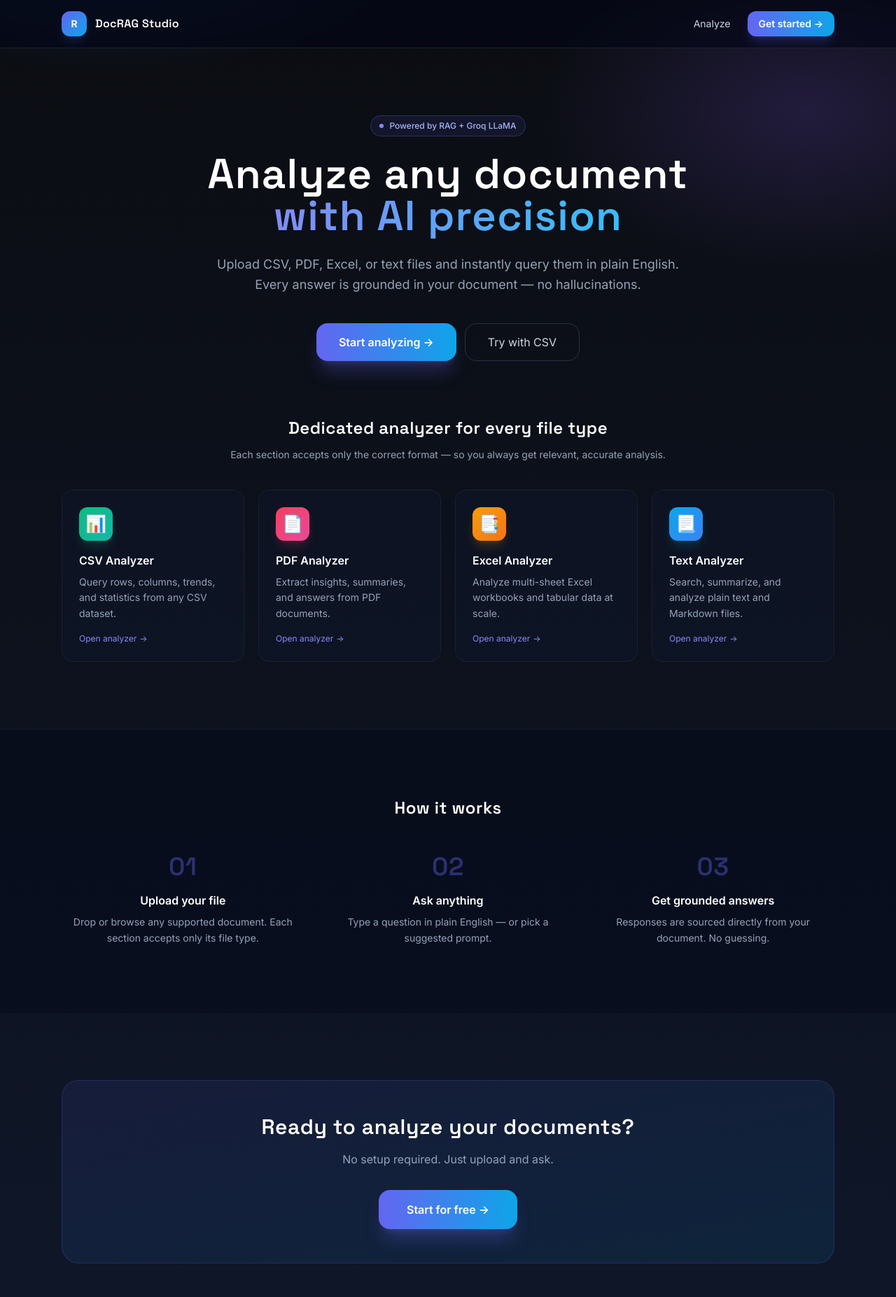
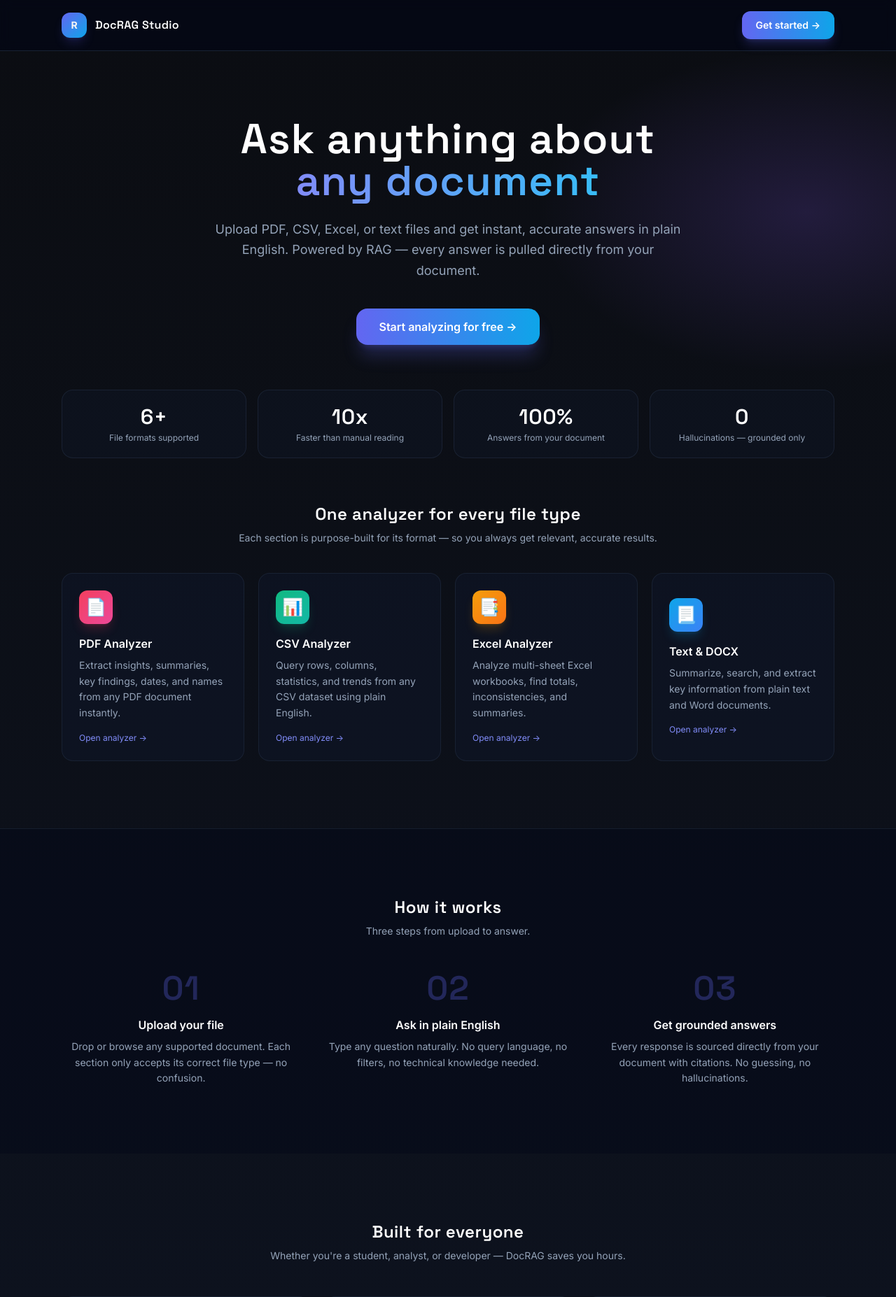
Before and after one commit to Sourav1331/rag-document-analyzer, a React (Vite) app in the folder frontend/: page / in a window 1280 px wide. Shown: the top 1854 px of the page at 70% size. Built offline with nearby package versions, Linux system fonts and the light colour scheme.

Commit message:
Improving Landing Page

```diff
--- a/frontend/src/pages/LandingPage.jsx
+++ b/frontend/src/pages/LandingPage.jsx
@@ -2,33 +2,33 @@ import { useNavigate } from 'react-router-dom'
 
 const features = [
   {
+    icon: '📄',
+    label: 'PDF Analyzer',
+    desc: 'Extract insights, summaries, key findings, dates, and names from any PDF document instantly.',
+    color: 'from-rose-500 to-pink-500',
+    shadow: 'shadow-rose-500/20',
+    tab: 'pdf',
+  },
+  {
     icon: '📊',
     label: 'CSV Analyzer',
-    desc: 'Query rows, columns, trends, and statistics from any CSV dataset.',
+    desc: 'Query rows, columns, statistics, and trends from any CSV dataset using plain English.',
     color: 'from-emerald-500 to-teal-500',
     shadow: 'shadow-emerald-500/20',
     tab: 'csv',
   },
   {
-    icon: '📄',
-    label: 'PDF Analyzer',
-    desc: 'Extract insights, summaries, and answers from PDF documents.',
-    color: 'from-rose-500 to-pink-500',
-    shadow: 'shadow-rose-500/20',
-    tab: 'pdf',
-  },
-  {
     icon: '📑',
     label: 'Excel Analyzer',
-    desc: 'Analyze multi-sheet Excel workbooks and tabular data at scale.',
+    desc: 'Analyze multi-sheet Excel workbooks, find totals, inconsistencies, and summaries.',
     color: 'from-amber-500 to-orange-500',
     shadow: 'shadow-amber-500/20',
     tab: 'excel',
   },
   {
     icon: '📃',
-    label: 'Text Analyzer',
-    desc: 'Search, summarize, and analyze plain text and Markdown files.',
+    label: 'Text & DOCX',
+    desc: 'Summarize, search, and extract key information from plain text and Word documents.',
     color: 'from-sky-500 to-blue-500',
     shadow: 'shadow-sky-500/20',
     tab: 'txt',
@@ -36,9 +36,33 @@ const features = [
 ]
 
 const steps = [
-  { num: '01', title: 'Upload your file', desc: 'Drop or browse any supported document. Each section accepts only its file type.' },
-  { num: '02', title: 'Ask anything', desc: 'Type a question in plain English — or pick a suggested prompt.' },
-  { num: '03', title: 'Get grounded answers', desc: 'Responses are sourced directly from your document. No guessing.' },
+  { num: '01', title: 'Upload your file', desc: 'Drop or browse any supported document. Each section only accepts its correct file type — no confusion.' },
+  { num: '02', title: 'Ask in plain English', desc: 'Type any question naturally. No query language, no filters, no technical knowledge needed.' },
+  { num: '03', title: 'Get grounded answers', desc: 'Every response is sourced directly from your document with citations. No guessing, no hallucinations.' },
+]
+
+const usecases = [
+  { icon: '🎓', title: 'Students & Researchers', desc: 'Summarize research papers, extract citations, and find key arguments in seconds instead of hours.' },
+  { icon: '💼', title: 'HR & Recruiters', desc: 'Analyze resumes instantly — extract skills, projects, experience, and live demo links in one query.' },
+  { icon: '📈', title: 'Data Analysts', desc: 'Query CSV and Excel files conversationally. Get statistics, spot anomalies, and summarize datasets.' },
+  { icon: '⚖️', title: 'Legal & Compliance', desc: 'Extract clauses, dates, obligations, and parties from contracts and legal documents quickly.' },
+  { icon: '🏥', title: 'Healthcare', desc: 'Parse medical reports and records to surface key findings, diagnoses, and recommendations.' },
+  { icon: '🛠️', title: 'Developers', desc: 'Query API docs, technical specs, and changelogs without reading through hundreds of pages.' },
+]
+
+const stats = [
+  { value: '6+', label: 'File formats supported' },
+  { value: '10x', label: 'Faster than manual reading' },
+  { value: '100%', label: 'Answers from your document' },
+  { value: '0', label: 'Hallucinations — grounded only' },
+]
+
+const faqs = [
+  { q: 'Is my data safe?', a: 'Your files are processed in memory during the session only. Nothing is stored on disk permanently. Once you close the tab, the session is cleared.' },
+  { q: 'What file types are supported?', a: 'PDF, CSV, Excel (.xlsx, .xls), plain text (.txt), and Word documents (.docx, .doc).' },
+  { q: 'How accurate are the answers?', a: 'Answers are retrieved directly from your document using semantic search. The AI only responds based on what is in the file — it will tell you if something is not found.' },
+  { q: 'Can I upload multiple files at once?', a: 'Yes. The All Documents section accepts multiple files together and lets you query across all of them in one conversation.' },
+  { q: 'Do I need an account?', a: 'No. Just open the app, upload your file, and start asking questions immediately.' },
 ]
 
 export default function LandingPage() {
@@ -53,16 +77,10 @@ export default function LandingPage() {
             R
           </div>
           <span className="text-base font-semibold text-white brand">DocRAG Studio</span>
-          <nav className="ml-auto flex items-center gap-2">
+          <nav className="ml-auto">
             <button
               onClick={() => navigate('/analyze')}
-              className="px-4 py-2 text-sm text-slate-300 hover:text-white transition"
-            >
-              Analyze
-            </button>
-            <button
-              onClick={() => navigate('/analyze')}
-              className="px-4 py-2 bg-gradient-to-r from-indigo-500 to-sky-500 hover:from-indigo-400 hover:to-sky-400 text-white text-sm font-semibold rounded-xl shadow-lg shadow-indigo-500/25 transition"
+              className="px-5 py-2.5 bg-gradient-to-r from-indigo-500 to-sky-500 hover:from-indigo-400 hover:to-sky-400 text-white text-sm font-semibold rounded-xl shadow-lg shadow-indigo-500/25 transition"
             >
               Get started →
             </button>
@@ -71,45 +89,47 @@ export default function LandingPage() {
       </header>
 
       {/* Hero */}
-      <section className="max-w-6xl mx-auto px-6 pt-24 pb-20 text-center">
-        <div className="inline-flex items-center gap-2 px-3 py-1.5 mb-6 rounded-full border border-indigo-500/30 bg-indigo-500/10 text-indigo-300 text-xs font-medium">
-          <span className="w-1.5 h-1.5 rounded-full bg-indigo-400 inline-block" />
-          Powered by RAG + Groq LLaMA
-        </div>
+      <section className="max-w-6xl mx-auto px-6 pt-24 pb-16 text-center">
         <h1 className="text-5xl sm:text-6xl font-bold text-white mb-6 leading-tight brand">
-          Analyze any document<br />
-          <span className="bg-gradient-to-r from-indigo-400 to-sky-400 bg-clip-text text-transparent">with AI precision</span>
+          Ask anything about<br />
+          <span className="bg-gradient-to-r from-indigo-400 to-sky-400 bg-clip-text text-transparent">any document</span>
         </h1>
         <p className="text-lg text-slate-400 max-w-2xl mx-auto mb-10 leading-relaxed">
-          Upload CSV, PDF, Excel, or text files and instantly query them in plain English.
-          Every answer is grounded in your document — no hallucinations.
+          Upload PDF, CSV, Excel, or text files and get instant, accurate answers in plain English.
+          Powered by RAG — every answer is pulled directly from your document.
         </p>
-        <div className="flex flex-col sm:flex-row gap-3 justify-center">
+        <div className="flex flex-col sm:flex-row gap-3 justify-center mb-16">
           <button
             onClick={() => navigate('/analyze')}
             className="px-8 py-3.5 bg-gradient-to-r from-indigo-500 to-sky-500 hover:from-indigo-400 hover:to-sky-400 text-white font-semibold rounded-2xl shadow-xl shadow-indigo-500/25 transition text-base"
           >
-            Start analyzing →
+            Start analyzing for free →
           </button>
-          <button
-            onClick={() => navigate('/analyze?tab=csv')}
-            className="px-8 py-3.5 border border-slate-700/70 text-slate-300 hover:text-white hover:border-slate-500/80 rounded-2xl transition text-base"
-          >
-            Try with CSV
-          </button>
+        </div>
+
+        {/* Stats */}
+        <div className="grid grid-cols-2 sm:grid-cols-4 gap-4">
+          {stats.map(s => (
+            <div key={s.label} className="rounded-2xl border border-slate-800/70 bg-slate-900/40 px-4 py-5">
+              <div className="text-3xl font-bold text-white brand mb-1">{s.value}</div>
+              <div className="text-xs text-slate-400">{s.label}</div>
+            </div>
+          ))}
         </div>
       </section>
 
-      {/* Feature cards */}
+      {/* Features */}
       <section className="max-w-6xl mx-auto px-6 pb-24">
-        <h2 className="text-2xl font-semibold text-white text-center mb-3 brand">Dedicated analyzer for every file type</h2>
-        <p className="text-slate-400 text-center mb-10 text-sm">Each section accepts only the correct format — so you always get relevant, accurate analysis.</p>
+        <div className="text-center mb-10">
+          <h2 className="text-2xl font-semibold text-white brand mb-2">One analyzer for every file type</h2>
+          <p className="text-slate-400 text-sm">Each section is purpose-built for its format — so you always get relevant, accurate results.</p>
+        </div>
         <div className="grid grid-cols-1 sm:grid-cols-2 lg:grid-cols-4 gap-5">
           {features.map(f => (
             <button
               key={f.tab}
               onClick={() => navigate(`/analyze?tab=${f.tab}`)}
-              className="group text-left rounded-2xl border border-slate-800/70 bg-slate-900/50 p-6 hover:border-slate-700/70 hover:bg-slate-900/80 transition-all"
+              className="group text-left rounded-2xl border border-slate-800/70 bg-slate-900/50 p-6 hover:border-slate-600/70 hover:bg-slate-900/80 transition-all"
             >
               <div className={`w-12 h-12 rounded-xl bg-gradient-to-br ${f.color} flex items-center justify-center text-2xl mb-4 shadow-lg ${f.shadow} group-hover:scale-105 transition-transform`}>
                 {f.icon}
@@ -117,7 +137,7 @@ export default function LandingPage() {
               <h3 className="text-base font-semibold text-white mb-2">{f.label}</h3>
               <p className="text-sm text-slate-400 leading-relaxed">{f.desc}</p>
               <div className="mt-4 text-xs text-indigo-400 group-hover:text-indigo-300 transition flex items-center gap-1">
-                Open analyzer <span>→</span>
+                Open analyzer →
               </div>
             </button>
           ))}
@@ -127,11 +147,14 @@ export default function LandingPage() {
       {/* How it works */}
       <section className="border-t border-slate-800/60 bg-slate-950/40">
         <div className="max-w-6xl mx-auto px-6 py-24">
-          <h2 className="text-2xl font-semibold text-white text-center mb-12 brand">How it works</h2>
-          <div className="grid grid-cols-1 sm:grid-cols-3 gap-8">
+          <div className="text-center mb-12">
+            <h2 className="text-2xl font-semibold text-white brand mb-2">How it works</h2>
+            <p className="text-slate-400 text-sm">Three steps from upload to answer.</p>
+          </div>
+          <div className="grid grid-cols-1 sm:grid-cols-3 gap-10">
             {steps.map(s => (
               <div key={s.num} className="text-center">
-                <div className="text-4xl font-bold text-indigo-500/40 brand mb-4">{s.num}</div>
+                <div className="text-5xl font-bold text-indigo-500/30 brand mb-4">{s.num}</div>
                 <h3 className="text-base font-semibold text-white mb-2">{s.title}</h3>
                 <p className="text-sm text-slate-400 leading-relaxed">{s.desc}</p>
               </div>
@@ -140,11 +163,45 @@ export default function LandingPage() {
         </div>
       </section>
 
-      {/* CTA banner */}
+      {/* Use cases */}
       <section className="max-w-6xl mx-auto px-6 py-24">
-        <div className="rounded-3xl border border-indigo-500/20 bg-gradient-to-br from-indigo-500/10 to-sky-500/10 p-12 text-center">
+        <div className="text-center mb-12">
+          <h2 className="text-2xl font-semibold text-white brand mb-2">Built for everyone</h2>
+          <p className="text-slate-400 text-sm">Whether you're a student, analyst, or developer — DocRAG saves you hours.</p>
+        </div>
+        <div className="grid grid-cols-1 sm:grid-cols-2 lg:grid-cols-3 gap-5">
+          {usecases.map(u => (
+            <div key={u.title} className="rounded-2xl border border-slate-800/70 bg-slate-900/40 p-6 hover:border-slate-700/70 transition">
+              <div className="text-3xl mb-3">{u.icon}</div>
+              <h3 className="text-base font-semibold text-white mb-2">{u.title}</h3>
+              <p className="text-sm text-slate-400 leading-relaxed">{u.desc}</p>
+            </div>
+          ))}
+        </div>
+      </section>
+
+      {/* FAQ */}
+      <section className="border-t border-slate-800/60 bg-slate-950/40">
+        <div className="max-w-3xl mx-auto px-6 py-24">
+          <div className="text-center mb-12">
+            <h2 className="text-2xl font-semibold text-white brand mb-2">Frequently asked questions</h2>
+          </div>
+          <div className="space-y-4">
+            {faqs.map(f => (
+              <div key={f.q} className="rounded-2xl border border-slate-800/70 bg-slate-900/40 px-6 py-5">
+                <h3 className="text-sm font-semibold text-white mb-2">{f.q}</h3>
+                <p className="text-sm text-slate-400 leading-relaxed">{f.a}</p>
+              </div>
+            ))}
+          </div>
+        </div>
+      </section>
+
+      {/* CTA */}
+      <section className="max-w-6xl mx-auto px-6 py-24">
+        <div className="rounded-3xl border border-indigo-500/20 bg-gradient-to-br from-indigo-500/10 to-sky-500/10 p-14 text-center">
           <h2 className="text-3xl font-bold text-white mb-4 brand">Ready to analyze your documents?</h2>
-          <p className="text-slate-400 mb-8">No setup required. Just upload and ask.</p>
+          <p className="text-slate-400 mb-8 text-sm">No signup. No setup. Just upload and ask.</p>
           <button
             onClick={() => navigate('/analyze')}
             className="px-10 py-4 bg-gradient-to-r from-indigo-500 to-sky-500 hover:from-indigo-400 hover:to-sky-400 text-white font-semibold rounded-2xl shadow-xl shadow-indigo-500/25 transition text-base"
@@ -155,7 +212,7 @@ export default function LandingPage() {
       </section>
 
       <footer className="border-t border-slate-800/60 py-8 text-center text-xs text-slate-500">
-        DocRAG Studio — AI-powered document analysis
+        DocRAG Studio — AI-powered document analysis · Built with LangChain, Groq & React
       </footer>
     </div>
   )
```
